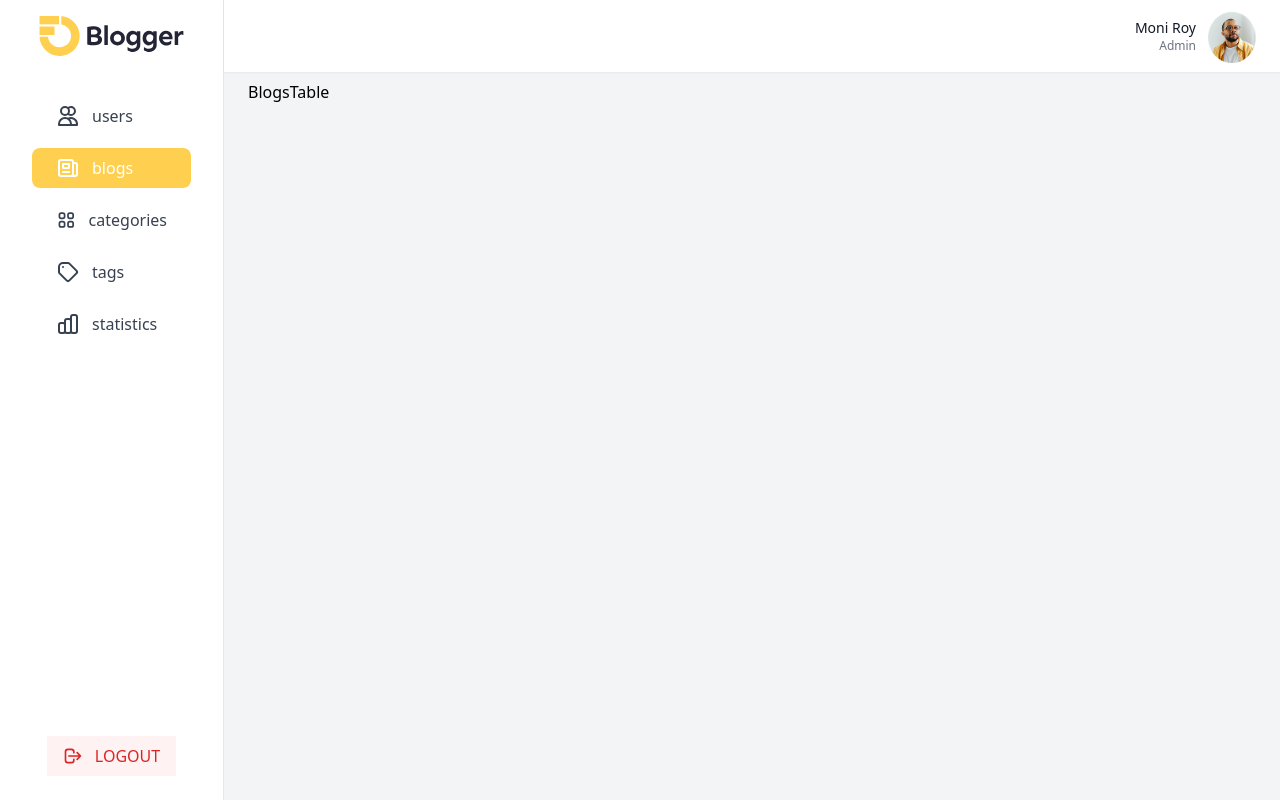
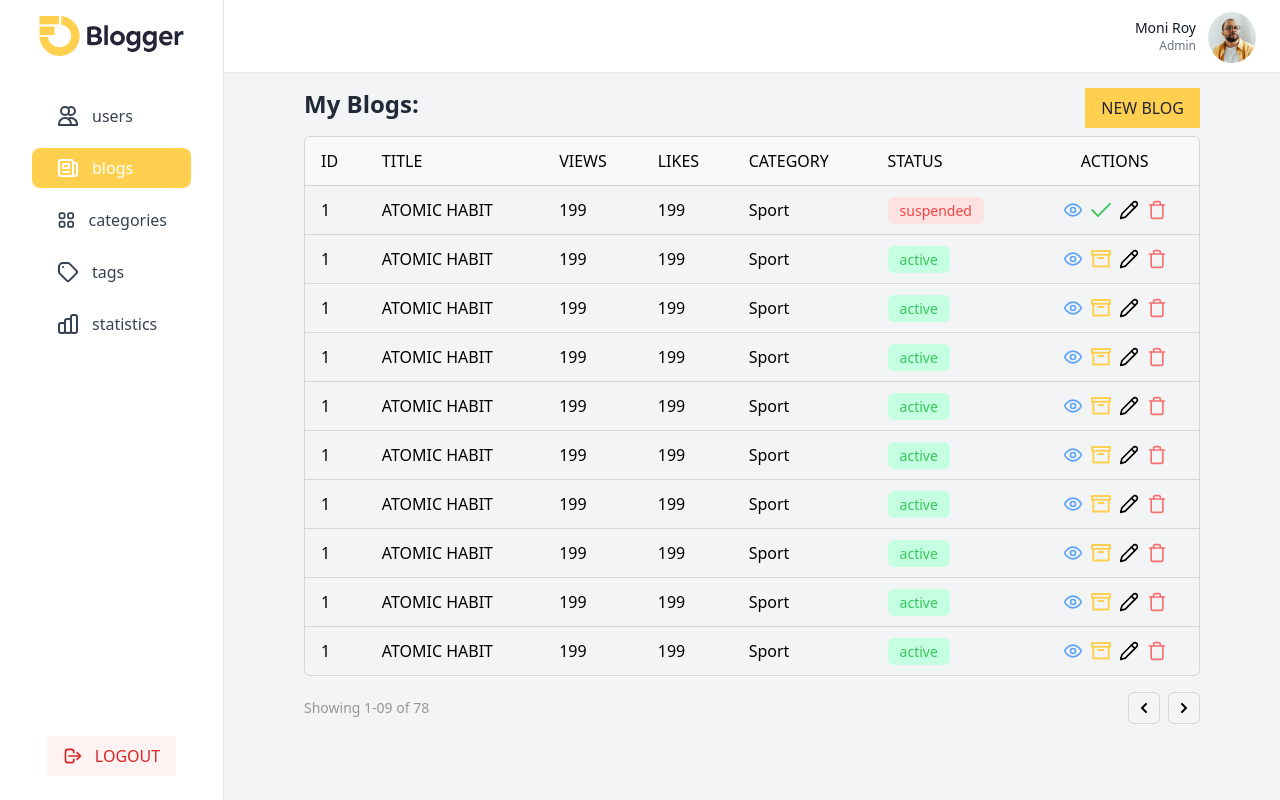
Before and after one commit to ayoub-akraou/Blogger, a React (Vite) app in the folder frontend/: page /admin/blogs in a window 1280 px wide. Built offline with nearby package versions, Linux system fonts and the light colour scheme.

Commit message:
feat(pages/blogs): ajouter la table des blogs avec actions et pagination

```diff
--- a/frontend/src/pages/BlogsTable.jsx
+++ b/frontend/src/pages/BlogsTable.jsx
@@ -1,7 +1,137 @@
-import React from 'react'
+import React from "react";
+import Eye from "../components/Icons/Eye";
+import Edit from "../components/Icons/Edit.jsx";
+import Delete from "../components/Icons/Delete.jsx";
+import Archive from "../components/Icons/Archive.jsx";
+import Cheveron from "../components/Icons/Cheveron.jsx";
+import Checked from "../components/Icons/Checked.jsx";
+import Button from "../components/UI/Button/Button.jsx";
 
 export default function BlogsTable() {
   return (
-    <div>BlogsTable</div>
-  )
+    <div className="px-4 md:px-6 md:py-2">
+      <div className="max-w-4xl mx-auto">
+        {/* <!-- En-tête avec recherche --> */}
+        <div className="flex justify-between  mb-2">
+          <h1 className="text-2xl font-bold text-gray-800">My Blogs:</h1>
+          <Button className="bg-primary">NEW BLOG</Button>
+        </div>
+
+        {/* <!-- Tableau --> */}
+        <div className="border border-[#d5d5d5] rounded-md overflow-hidden">
+          <div className="responsive-table">
+            <table className="w-full">
+              <thead className="bg-[#f8f8f8] text-left">
+                <tr>
+                  <th className="py-2 px-2.5 sm:py-3 sm:px-4  font-medium">
+                    ID
+                  </th>
+                  <th className="py-2 px-2.5 sm:py-3 sm:px-4  font-medium">
+                    TITLE
+                  </th>
+                  <th className="py-2 px-2.5 sm:py-3 sm:px-4  font-medium">
+                    VIEWS
+                  </th>
+                  <th className="py-2 px-2.5 sm:py-3 sm:px-4  font-medium  hidden sm:block">
+                    LIKES
+                  </th>
+                  <th className="py-2 px-2.5 sm:py-3 sm:px-4  font-medium">
+                    CATEGORY
+                  </th>
+                  <th className="py-2 px-2.5 sm:py-3 sm:px-4  font-medium">
+                    STATUS
+                  </th>
+                  <th className="py-2 px-2.5 sm:py-3 sm:px-4  font-medium text-center">
+                    ACTIONS
+                  </th>
+                </tr>
+              </thead>
+              <tbody id="blog-table-body">
+                {/* <!-- Les lignes du tableau seront générées dynamiquement par JavaScript --> */}
+                <Row status="suspended" />
+                <Row />
+                <Row />
+                <Row />
+                <Row />
+                <Row />
+                <Row />
+                <Row />
+                <Row />
+                <Row />
+              </tbody>
+            </table>
+          </div>
+        </div>
+
+        {/* <!-- Pagination --> */}
+        <Pagination />
+      </div>
+    </div>
+  );
 }
+
+function Row({
+  className,
+  id = 1,
+  title = "ATOMIC HABIT",
+  category = "Sport",
+  status = "active",
+  views = 199,
+  likes = 199,
+}) {
+  return (
+    <tr className={`${className} border-t border-[#d5d5d5]`}>
+      <td className="py-2 px-2.5 sm:py-3 sm:px-4 ">{id}</td>
+      <td className="py-2 px-2.5 sm:py-3 sm:px-4 ">{title}</td>
+      <td className="py-2 px-2.5 sm:py-3 sm:px-4 ">{views}</td>
+      <td className="py-2 px-2.5 sm:py-3 sm:px-4  hidden sm:block">{likes}</td>
+      <td className="py-2 px-2.5 sm:py-3 sm:px-4 ">{category}</td>
+      <td className="py-2 px-2.5 sm:py-3 sm:px-4 ">
+        <span
+          className={`px-3 py-1 rounded-md text-sm ${
+            status === "suspended"
+              ? "bg-red-100 text-red-500"
+              : "bg-[#c5ffe2] text-[#34c759]"
+          }`}
+        >
+          {status}
+        </span>
+      </td>
+      <td className="py-2 px-2.5 sm:py-3 sm:px-4 ">
+        {/* <DottedMenu className="sm:hidden block mx-auto"/> */}
+        <div className="flex justify-center space-x-2">
+          <Eye />
+          {status === "suspended" ? <Checked /> : <Archive />}
+          <Edit />
+          <Delete />
+        </div>
+      </td>
+    </tr>
+  );
+}
+
+function Pagination({ className }) {
+  return (
+    <div
+      className={`${className} flex flex-col sm:flex-row justify-between items-center mt-4 search-pagination`}
+    >
+      <div className="text-sm text-[#979797]" id="pagination-info">
+        Showing 1-09 of 78
+      </div>
+      <div className="flex space-x-2">
+        <button
+          id="prev-page"
+          className="w-8 h-8 border border-[#d5d5d5] rounded-md flex items-center justify-center"
+        >
+          <Cheveron orientation="left" />
+        </button>
+        <button
+          id="next-page"
+          className="w-8 h-8 border border-[#d5d5d5] rounded-md flex items-center justify-center"
+        >
+          <Cheveron orientation="right" />
+        </button>
+      </div>
+    </div>
+  );
+}
```
